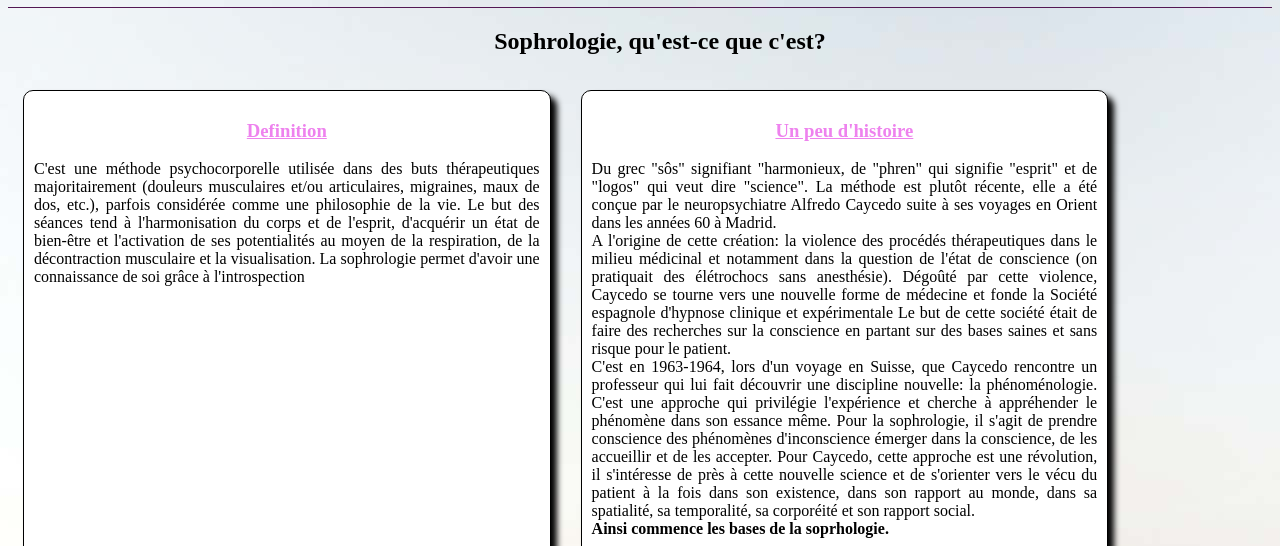
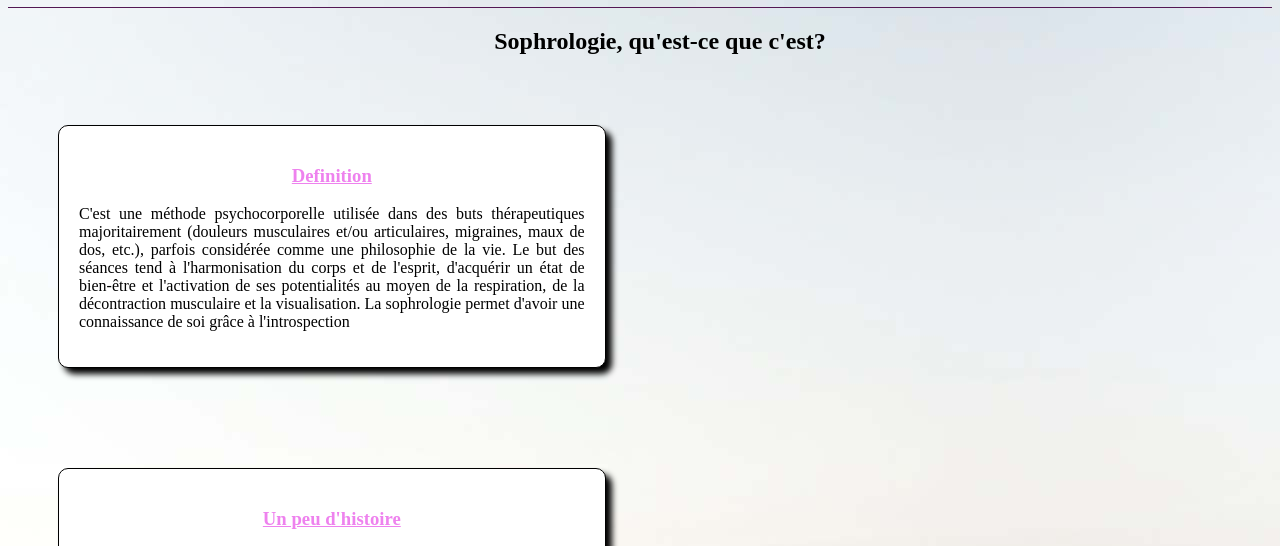
Before and after one commit to 2flo/projet-individuel, a plain HTML site: page definition.html in a window 1280 px wide. Shown: the part 240-786 px from the top of the page. Drawn offline with Linux system fonts and the light colour scheme.

Commit message:
Modification fichier CSS et dans la page définition
J'ai rajouté des espaces margin et padding dans le CSS pour la page définition et modifier un terme dans la même page

```diff
--- a/definition.html
+++ b/definition.html
@@ -28,7 +28,7 @@
             <p>Du grec "sôs" signifiant "harmonieux, de "phren" qui signifie "esprit" et de "logos" qui veut dire "science". La méthode est plutôt récente, elle a été conçue par le neuropsychiatre Alfredo Caycedo suite à ses voyages en Orient dans les années 60 à Madrid.</br>
              A l'origine de cette création: la violence des procédés thérapeutiques dans le milieu médicinal et notamment dans la question de l'état de conscience (on pratiquait des élétrochocs sans anesthésie). Dégoûté par cette violence, Caycedo se tourne vers une nouvelle forme de médecine et fonde la Société espagnole d'hypnose clinique et expérimentale Le but de cette société était de faire des recherches sur la conscience en partant sur des bases saines et sans risque pour le patient.</br>
             C'est en 1963-1964, lors d'un voyage en Suisse, que Caycedo rencontre un professeur qui lui fait découvrir une discipline nouvelle: la phénoménologie. C'est une approche qui privilégie l'expérience et cherche à appréhender le phénomène dans son essance même. Pour la sophrologie, il s'agit de prendre conscience des phénomènes d'inconscience émerger dans la conscience, de les accueillir et de les accepter. Pour Caycedo, cette approche est une révolution, il s'intéresse de près à cette nouvelle science et de s'orienter vers le vécu du patient à la fois dans son existence, dans son rapport au monde, dans sa spatialité, sa temporalité, sa corporéité et son rapport social.</br>
-        <strong>Ainsi commence les bases de la soprhologie.</strong></p>
+        <strong>Ainsi commence les bases de la sophrologie.</strong></p>
             <p>Alfredo Caycedo a fait depuis plusieurs voyages en Orient afin d'enrichir sa doctrine, il a notamment ajouté à la base différents degrés de relaxation dynamique reposant sur des principes spirituels (au nombre de quatre) et a multiplié depuis les expériences et les congrès scientifiques afin de voir valoir et reconnaître sa doctrine.</br>
             IL fut reconnu dans l'Etat de Pernambouc, au Brésil, en recevant le titre de Professeur honoris causa.</p>
         </div>
--- a/index.css
+++ b/index.css
@@ -56,8 +56,8 @@ footer{
     background-color: white;
     box-shadow: 6px 6px 6px black;
     width: 40%;
-    margin: 15px;
-    padding: 10px;
+    margin: 50px;
+    padding: 20px;
     text-align: justify;
 }
 
```
